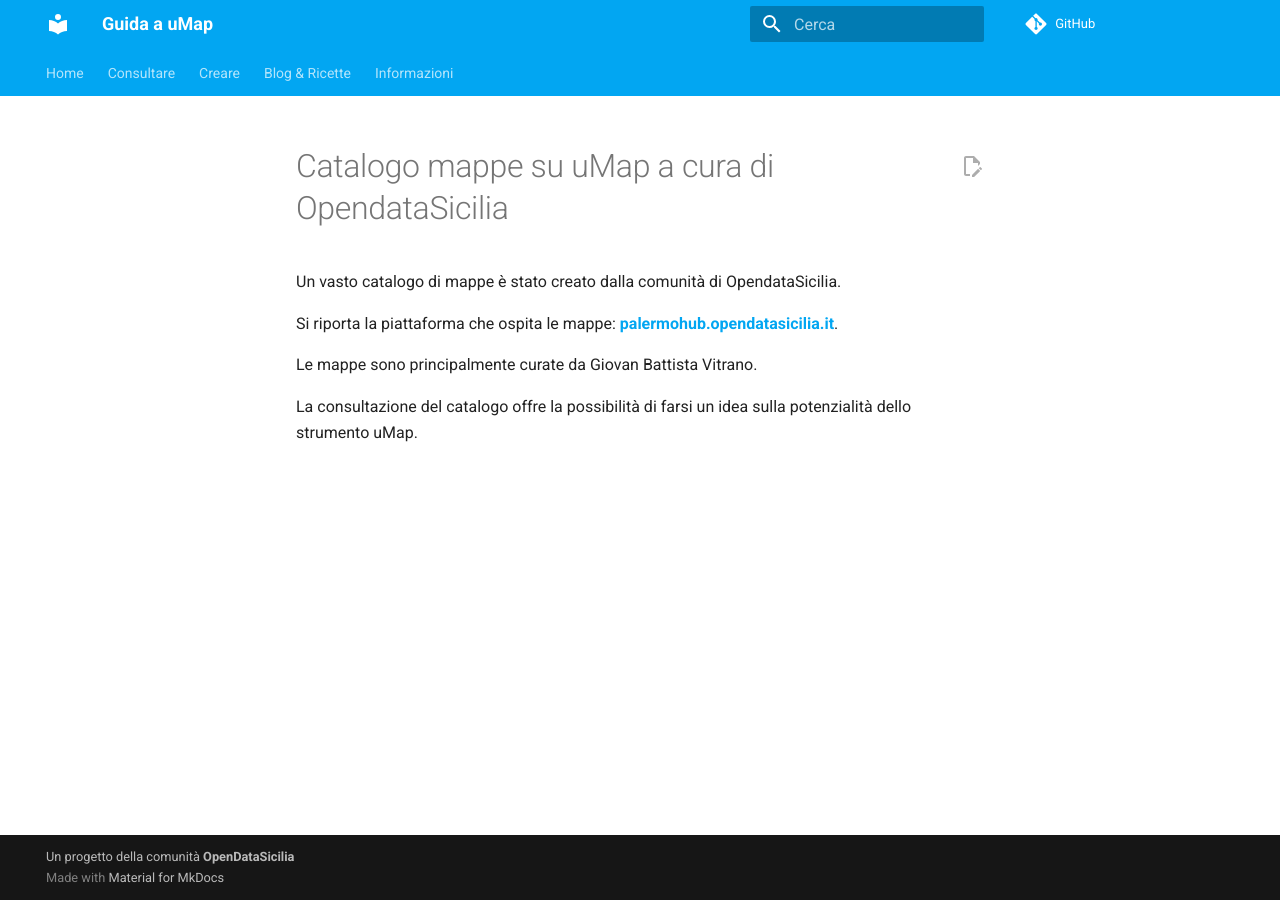
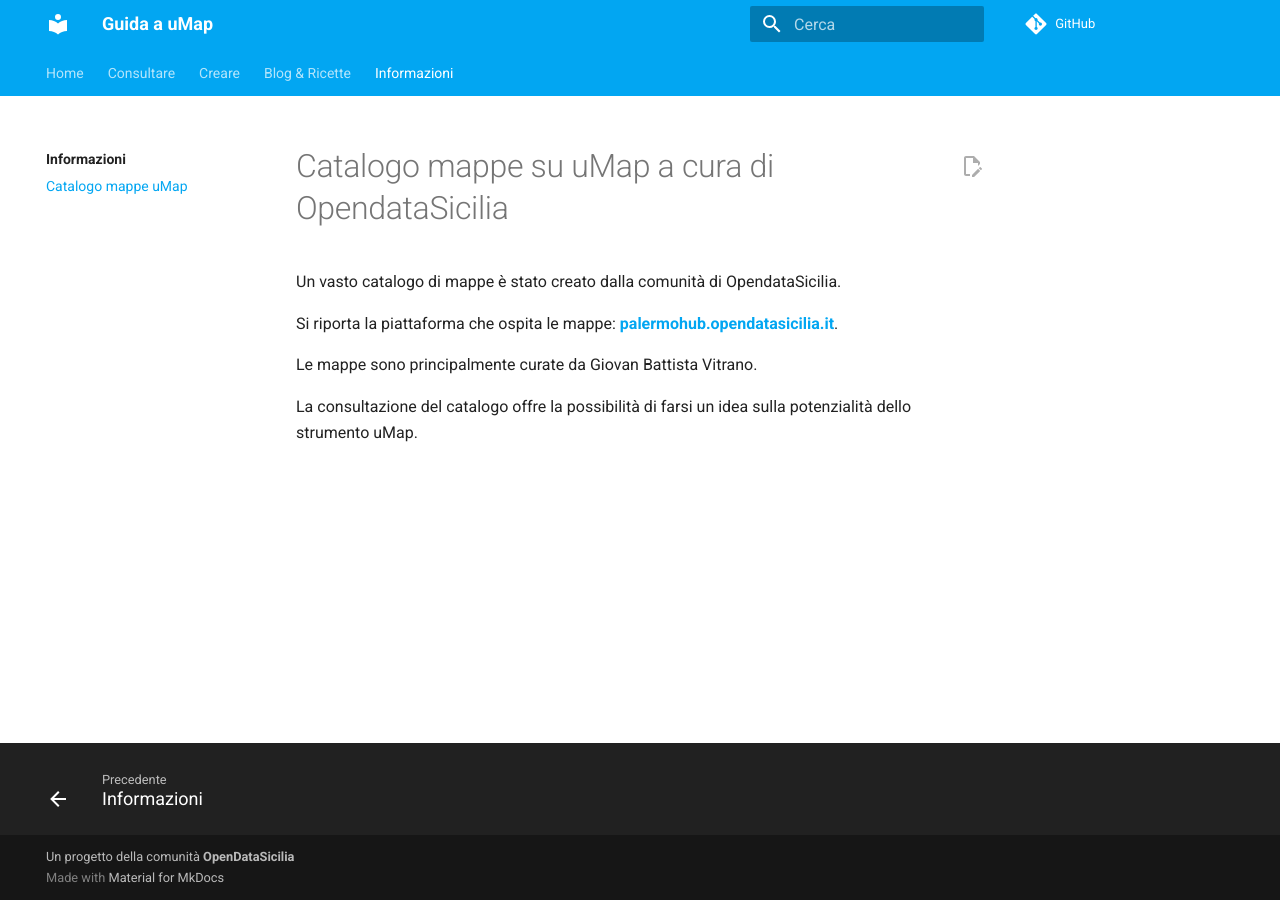
Before and after one commit to opendatasicilia/guida-umap, an MkDocs documentation site: the page built from docs/informazioni/catalogo-mappe.md, in a window 1280 px wide. Built offline with MkDocs 1.6.1 and Material for MkDocs 9.7.7, drawn with Linux system fonts in a browser that asks for light colours; comment, search, counter and statistics services are not loaded.

Commit message:
Update mkdocs.yml

```diff
--- a/mkdocs.yml
+++ b/mkdocs.yml
@@ -50,6 +50,7 @@
   - Blog: blog/index.md
   - Informazioni:
     - Informazioni: informazioni/index.md
+    - Catalogo mappe uMap: informazioni/catalogo-mappe.md
 
 
 
```
